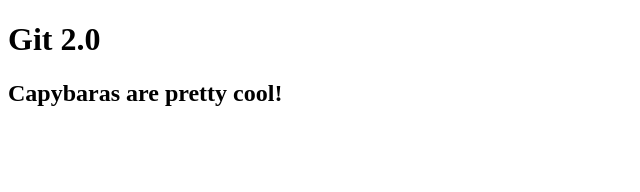
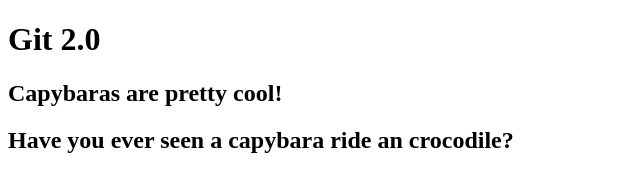
Before and after one commit to bonne-bonne/git-learning, a plain HTML site: page index.html in a window 1280 px wide. Shown: the whole page, without its empty margins (0-640 px from the left). Drawn offline with Linux system fonts and the light colour scheme.

Commit message:
Capybara crocodile

```diff
--- a/index.html
+++ b/index.html
@@ -11,5 +11,8 @@
 
     <!-- Added in within the Bonnie branch -->
     <h2>Capybaras are pretty cool!</h2>
+
+    <!-- Adding some more code to the bonnie branch -->
+    <h2>Have you ever seen a capybara ride an crocodile?</h2>
 </body>
 </html>
```
